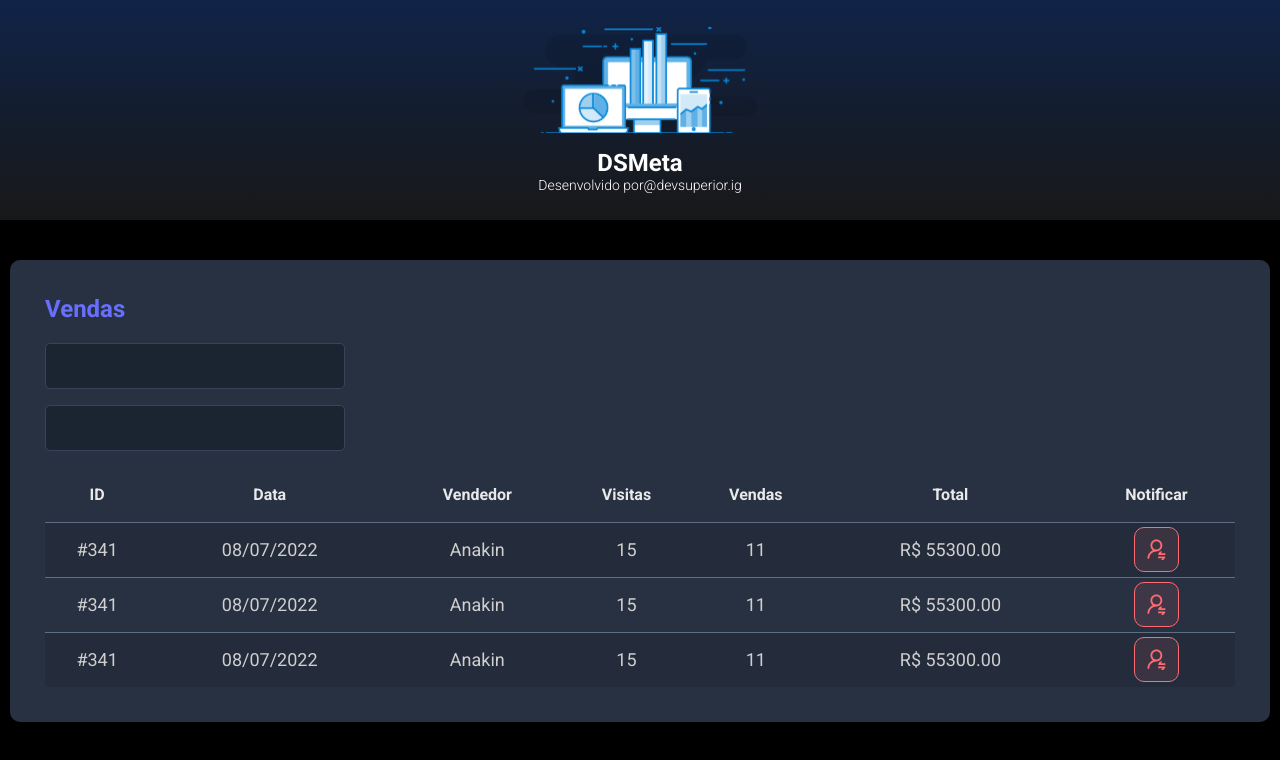
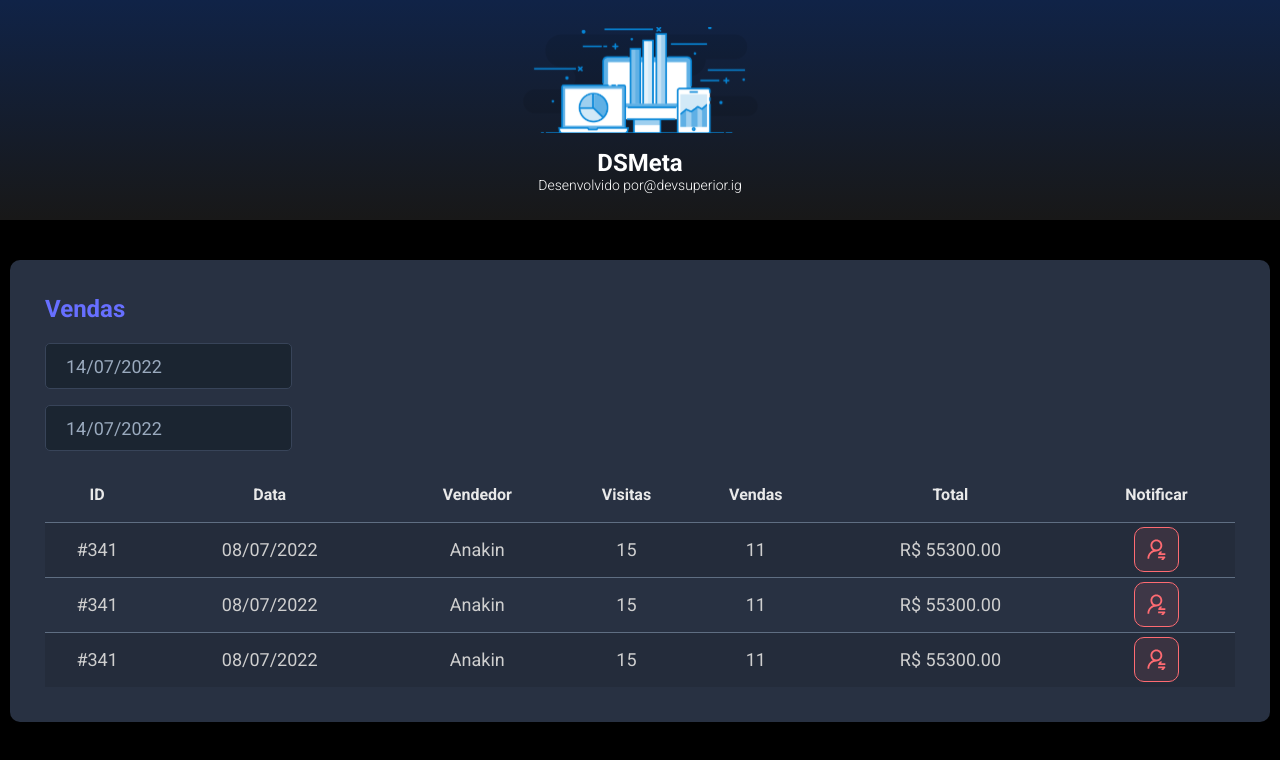
Before and after one commit to rodrigomiyabe/dsmeta, a React (Vite) app in the folder frontend/: page / in a window 1280 px wide. Shown: the top 760 px of the page. Built offline with nearby package versions, Linux system fonts and the light colour scheme.

Commit message:
Date Picker

```diff
--- a/frontend/package.json
+++ b/frontend/package.json
@@ -8,7 +8,9 @@
     "preview": "vite preview"
   },
   "dependencies": {
+    "@types/react-datepicker": "4.4.2",
     "react": "^18.0.0",
+    "react-datepicker": "4.8.0",
     "react-dom": "^18.0.0"
   },
   "devDependencies": {
--- a/frontend/src/components/SalesCard/index.tsx
+++ b/frontend/src/components/SalesCard/index.tsx
@@ -1,5 +1,8 @@
 import NotificationButton from '../NotificationButton'
 import './styles.css'
+import DatePicker from "react-datepicker"
+import "react-datepicker/dist/react-datepicker.css"
+
 
 function SalesCard(){
     return(
@@ -7,10 +10,18 @@
             <h2 className="dsmeta-sales-title">Vendas</h2>
             <div>
               <div className="dsmeta-form-control-container">
-                <input className="dsmeta-form-control" type="text"/>
+                <DatePicker
+                    selected={new Date()}
+                    onChange = {(date:Date)=>{}}
+                    className="dsmeta-form-control"
+                    dateFormat={"dd/MM/yyyy"}/>
               </div>
               <div className="dsmeta-form-control-container">
-                <input className="dsmeta-form-control" type="text"/>
+                <DatePicker
+                    selected={new Date()}
+                    onChange = {(date:Date)=>{}}
+                    className="dsmeta-form-control"
+                    dateFormat={"dd/MM/yyyy"}/>
               </div>
             </div>
 
```
Also changed, not shown: 1 other file (tests, documents, lock files or other folders).
